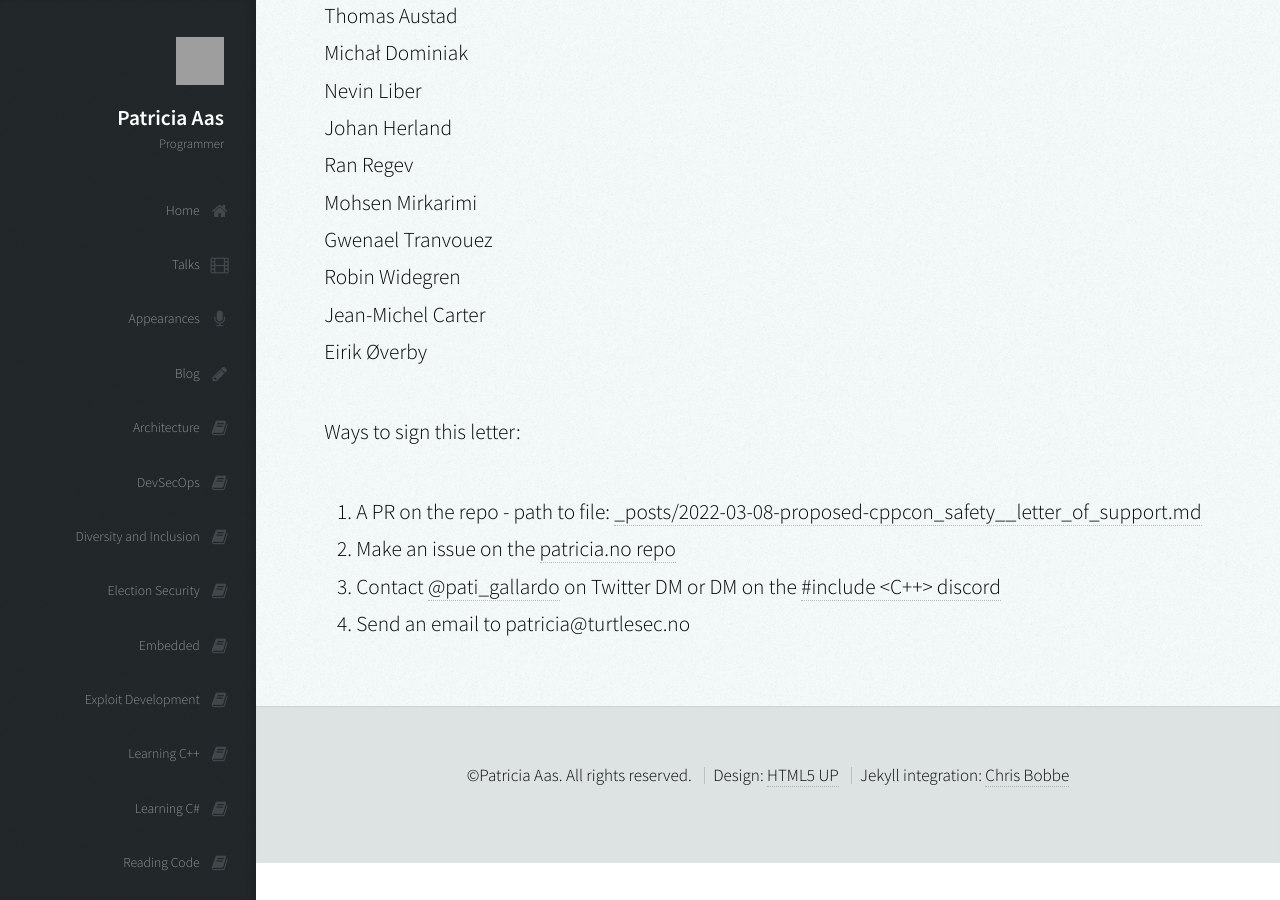
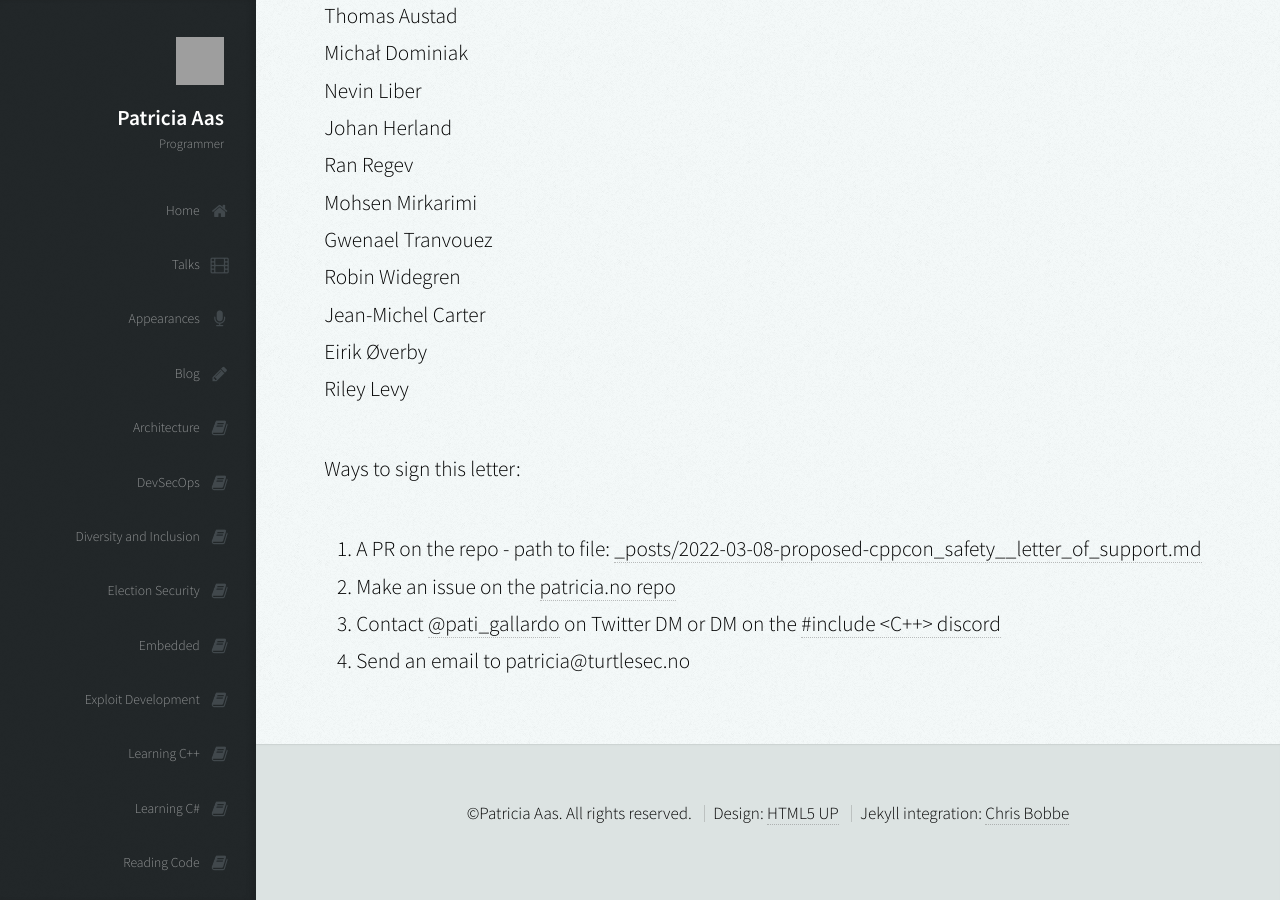
Before and after one commit to patricia-gallardo/patricia-gallardo.github.io, a Jekyll site: the page built from _posts/2022-03-08-proposed-cppcon_safety__letter_of_support.md, in a window 1280 px wide and 900 px high, scrolled down 2424 px. Built offline with Jekyll 4.4.1, drawn with Linux system fonts in a browser that asks for light colours; nearby versions of some CDN libraries; grey boxes are pictures that could not be loaded.

Commit message:
Fixes issue #32

```diff
--- a/_posts/2022-03-08-proposed-cppcon_safety__letter_of_support.md
+++ b/_posts/2022-03-08-proposed-cppcon_safety__letter_of_support.md
@@ -73,6 +73,7 @@ Gwenael Tranvouez <br>
 Robin Widegren <br>
 Jean-Michel Carter <br>
 Eirik Øverby <br>
+Riley Levy <br>
 
 
 Ways to sign this letter:
```
